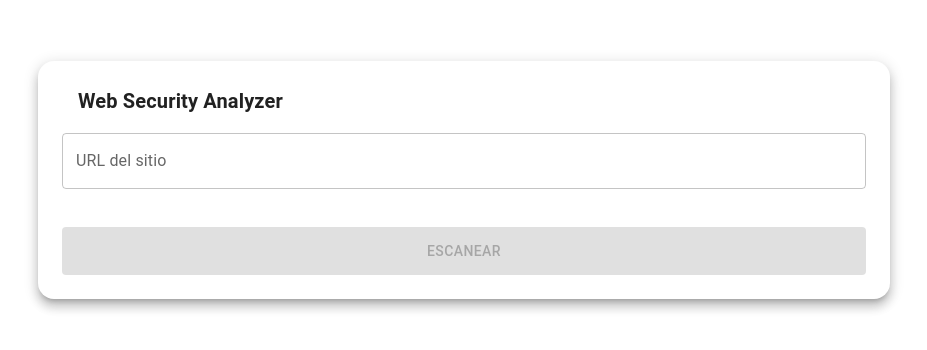
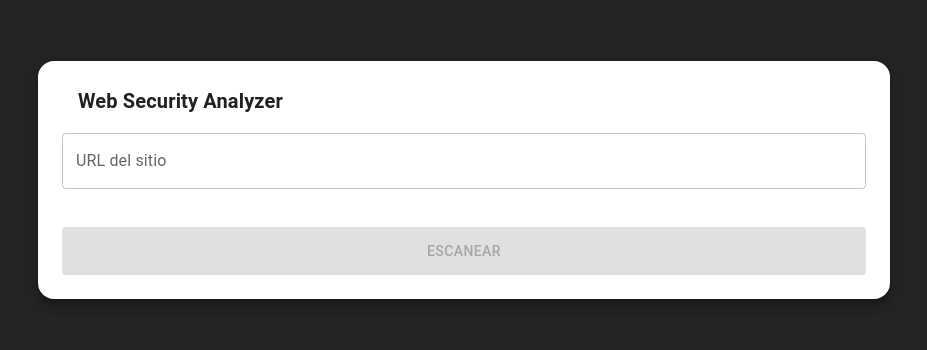
Before and after one commit to Patogol35/seguridadfront, a React (Vite) app: page / in a window 1280 px wide. Shown: the part 220-570 px from the top of the page, without its empty margins (176-1103 px from the left). Built offline with nearby package versions, Linux system fonts and the light colour scheme; some icons are missing.

Commit message:
Update index.css

```diff
--- a/src/index.css
+++ b/src/index.css
@@ -26,9 +26,7 @@ body {
   margin: 0;
   min-width: 320px;
   min-height: 100vh;
-  display: flex;
-  flex-direction: column;
-  overflow-x: hidden;
+  background-color: #242424;
 }
 
 a {
```
